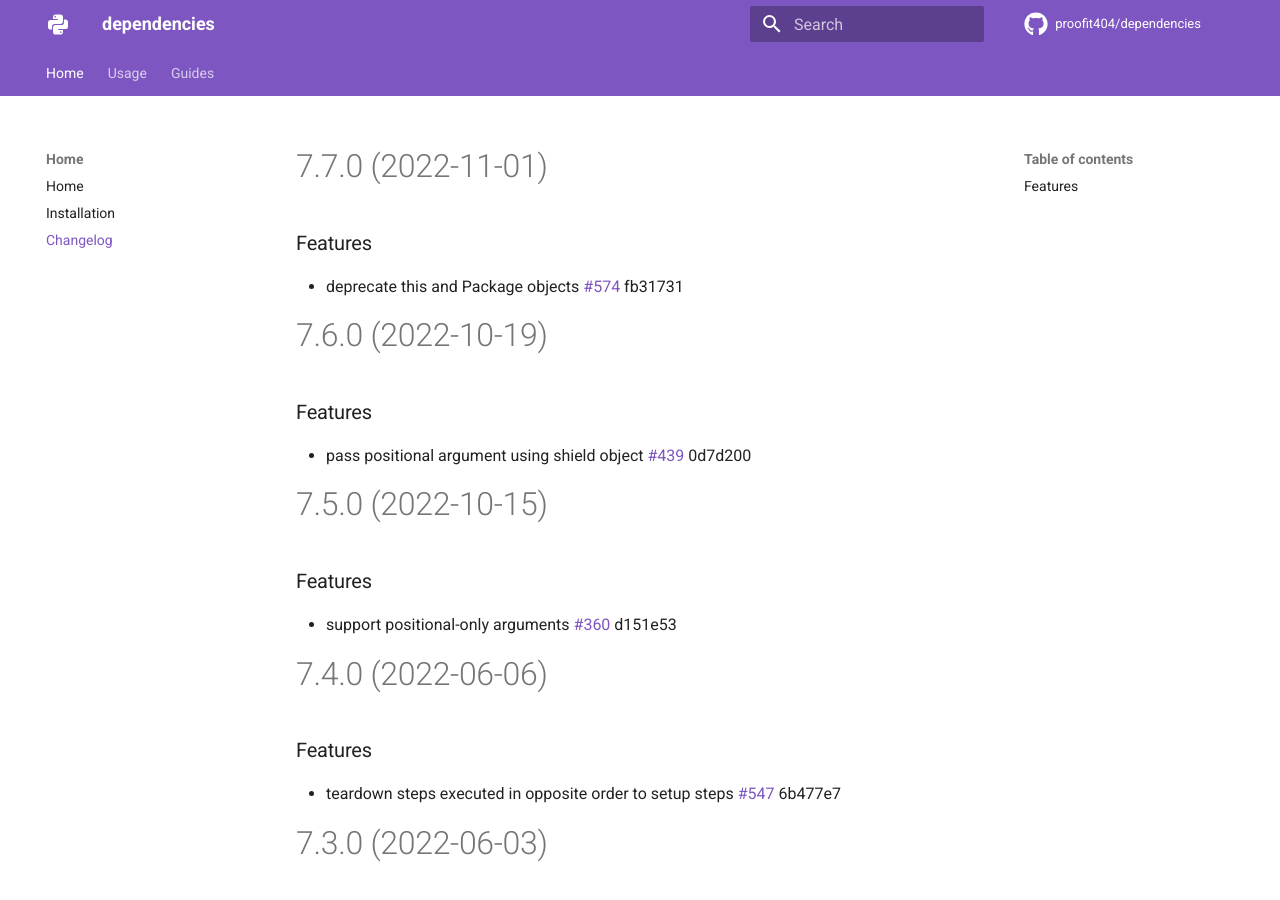
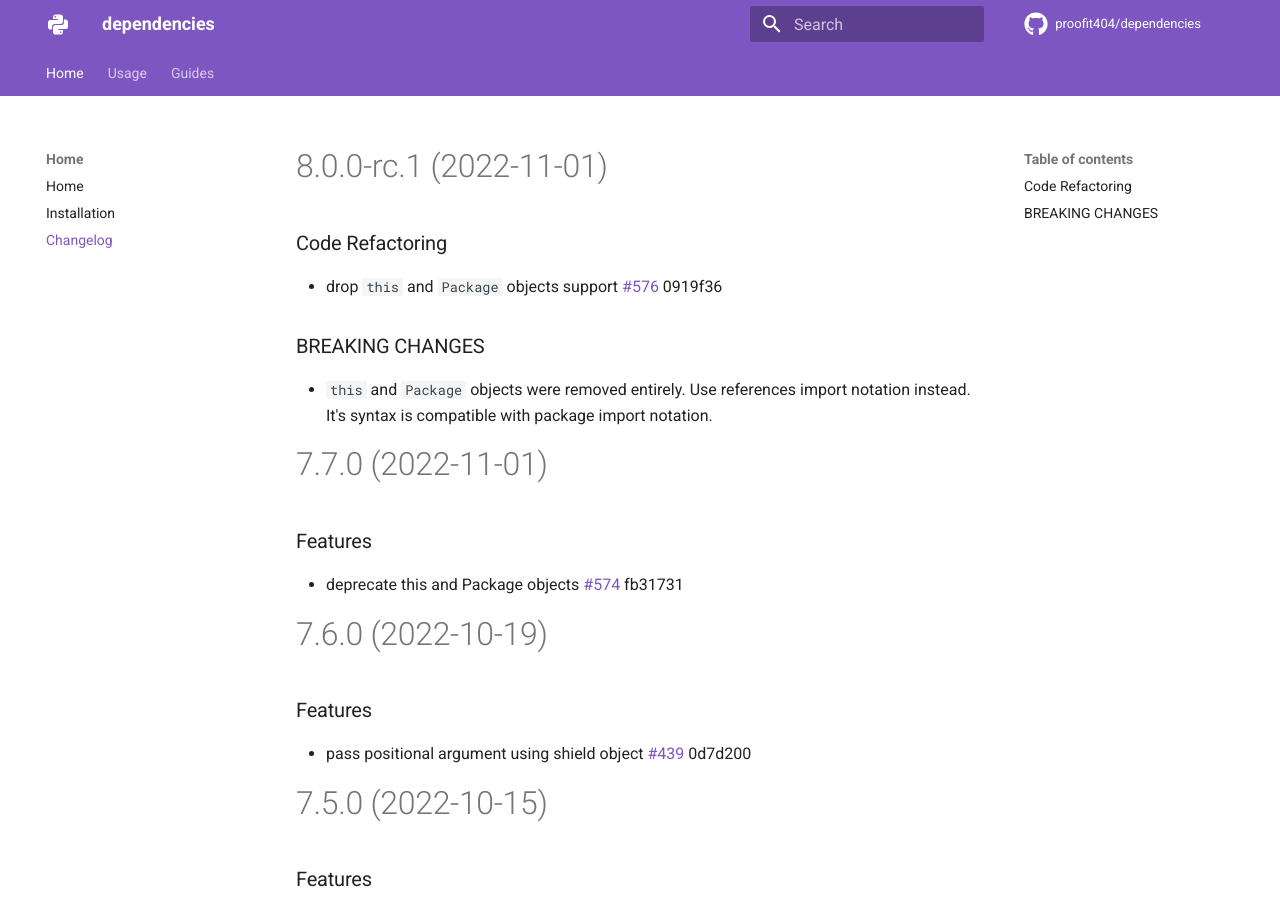
Before and after one commit to proofit404/dependencies, an MkDocs documentation site: the page built from docs/changelog.md, in a window 1280 px wide and 900 px high. Built offline with MkDocs 1.6.1 and Material for MkDocs 9.7.7, drawn with Linux system fonts in a browser that asks for light colours; comment, search, counter and statistics services are not loaded.

Commit message:
chore(release): 8.0.0-rc.1 [skip ci]
# 8.0.0-rc.1 (2022-11-01)

### Code Refactoring

* drop `this` and `Package` objects support [#576](https://github.com/proofit404/dependencies/issues/576) 0919f36

### BREAKING CHANGES

* `this` and `Package` objects were removed
entirely. Use references import notation instead. It's syntax is
compatible with package import notation.

```diff
--- a/docs/changelog.md
+++ b/docs/changelog.md
@@ -1,3 +1,15 @@
+# 8.0.0-rc.1 (2022-11-01)
+
+### Code Refactoring
+
+- drop `this` and `Package` objects support
+  [#576](https://github.com/proofit404/dependencies/issues/576) 0919f36
+
+### BREAKING CHANGES
+
+- `this` and `Package` objects were removed entirely. Use references import
+  notation instead. It's syntax is compatible with package import notation.
+
 # 7.7.0 (2022-11-01)
 
 ### Features
--- a/package.json
+++ b/package.json
@@ -1,6 +1,6 @@
 {
   "name": "dependencies",
-  "version": "7.7.0",
+  "version": "8.0.0-rc.1",
   "private": true,
   "devDependencies": {
     "@commitlint/cli": "*",
--- a/pyproject.toml
+++ b/pyproject.toml
@@ -20,7 +20,7 @@ packages = [
 ]
 readme = "docs/index.md"
 repository = "https://github.com/proofit404/dependencies"
-version = "7.7.0"
+version = "8.0.0-rc.1"
 
 [tool.poetry.dependencies]
 python = "*"
```
